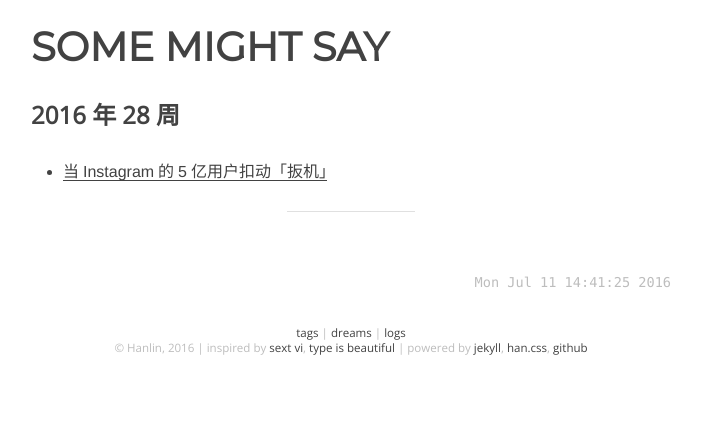
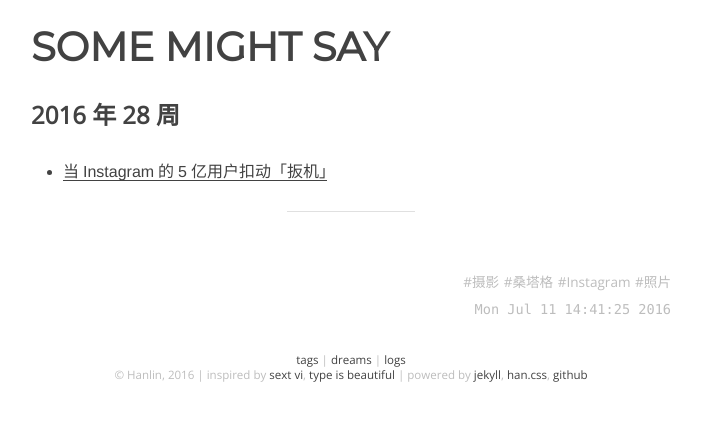
Before and after one commit to onion7878/word, a Jekyll site: the page built from _posts/logs/2016-04-11-28.md, in a window 1280 px wide. Shown: the top 421 px of the page, without its empty margins (289-990 px from the left). Built offline with Jekyll 4.4.1, drawn with Linux system fonts in a browser that asks for light colours.

Commit message:
add tags

```diff
--- a/_posts/logs/2016-04-11-28.md
+++ b/_posts/logs/2016-04-11-28.md
@@ -4,7 +4,7 @@ layout: post
 title:  2016 年 28 周
 date: 16-07-11 14:41:25
 categories: [log]
-tags: []
+tags: [摄影, 桑塔格, Instagram, 照片]
 
 ---
 
```
